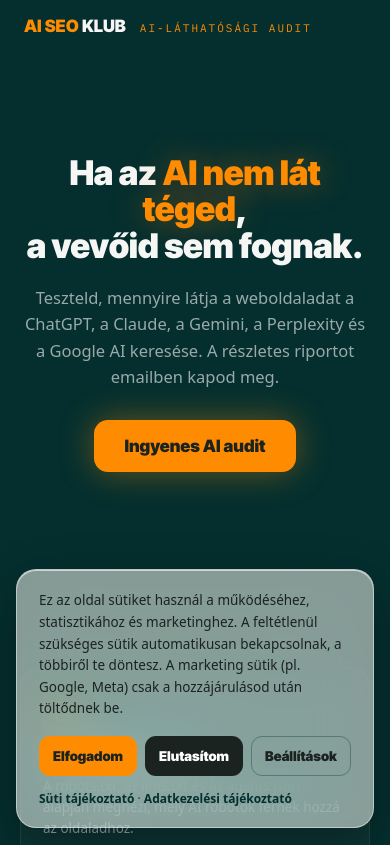
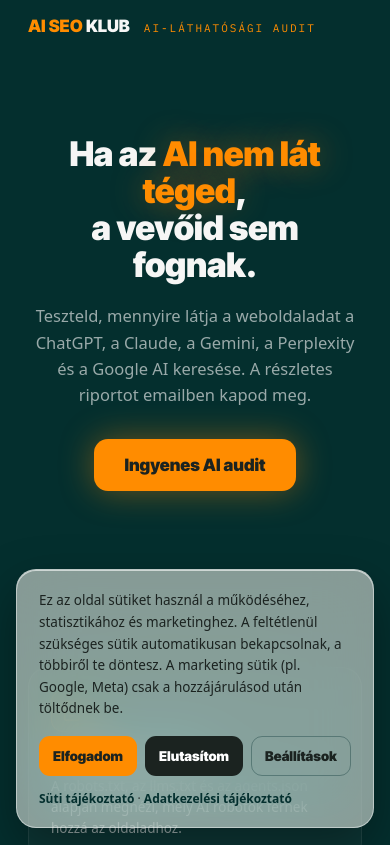
Before and after one commit to danielberndt-ai/aiseoklub, a Next.js app: page / in a window 390 px wide. Shown: the top 845 px of the page. Built offline with nearby package versions, Linux system fonts and the light colour scheme.

Commit message:
Mobilon nagyobb oldalpadding (CSS valtozoval), egyseges fejlec/tartalom/lablec margo

```diff
--- a/app/globals.css
+++ b/app/globals.css
@@ -3,6 +3,18 @@
 
 * {
   box-sizing: border-box;
+}
+
+/* Vízszintes oldalpadding. Azért CSS-változó, mert a fő konténerek inline
+   stílust használnak – azt egy sima media query nem tudná felülírni, a
+   var() értékét viszont igen. Mobilon több levegő kell a széleken. */
+:root {
+  --pad-x: 24px;
+}
+@media (max-width: 768px) {
+  :root {
+    --pad-x: 28px;
+  }
 }
 
 html,
--- a/components/AuditClient.jsx
+++ b/components/AuditClient.jsx
@@ -1305,7 +1305,7 @@ export default function AiVisibilityAudit() {
       <div className="glow-bg" style={{ width: 560, height: 560, bottom: -300, left: -200, background: "rgba(20,184,166,0.10)" }} />
 
       {/* Fejléc */}
-      <header style={{ padding: "16px 24px", position: "relative", zIndex: 1, flexShrink: 0 }}>
+      <header style={{ padding: "16px var(--pad-x)", position: "relative", zIndex: 1, flexShrink: 0 }}>
         <div style={{ maxWidth: 960, margin: "0 auto", display: "flex", alignItems: "baseline", gap: 14 }}>
           <a
             href="https://audit.aiseoklub.hu"
@@ -1317,7 +1317,7 @@ export default function AiVisibilityAudit() {
         </div>
       </header>
 
-      <main style={{ maxWidth: 960, width: "100%", margin: "0 auto", padding: "0 20px 64px", position: "relative", zIndex: 1, flex: 1 }}>
+      <main style={{ maxWidth: 960, width: "100%", margin: "0 auto", padding: "0 var(--pad-x) 64px", position: "relative", zIndex: 1, flex: 1 }}>
         {/* ============ HERO + ŰRLAP (közös intro) ============ */}
         {(heroMode || formMode) && (
           <section
@@ -1661,7 +1661,7 @@ export default function AiVisibilityAudit() {
 
       <footer
         style={{
-          padding: "18px 24px",
+          padding: "18px var(--pad-x)",
           // viewport-fit=cover mellett a tartalom a képernyő aljáig ér, ezért a
           // láblécnek ki kell kerülnie a home indicator sávját.
           paddingBottom: "calc(18px + env(safe-area-inset-bottom))",
--- a/components/PrivacyPolicyView.jsx
+++ b/components/PrivacyPolicyView.jsx
@@ -103,7 +103,7 @@ export default function PrivacyPolicy() {
       <div className="glow-bg" style={{ width: 560, height: 560, bottom: -300, left: -200, background: "rgba(20,184,166,0.10)" }} />
 
       {/* Fejléc */}
-      <header style={{ padding: "16px 24px", position: "relative", zIndex: 1, flexShrink: 0 }}>
+      <header style={{ padding: "16px var(--pad-x)", position: "relative", zIndex: 1, flexShrink: 0 }}>
         <div style={{ maxWidth: 960, margin: "0 auto", display: "flex", alignItems: "baseline", gap: 14 }}>
           <a href="/" style={{ fontFamily: FONT_DISPLAY, fontWeight: FONT_DISPLAY_WEIGHT, fontSize: 17, textDecoration: "none" }}>
             <span style={{ color: T.orange }}>AI SEO</span> <span style={{ color: T.text }}>KLUB</span>
@@ -112,7 +112,7 @@ export default function PrivacyPolicy() {
         </div>
       </header>
 
-      <main style={{ maxWidth: 760, width: "100%", margin: "0 auto", padding: "16px 20px 64px", position: "relative", zIndex: 1, flex: 1 }}>
+      <main style={{ maxWidth: 760, width: "100%", margin: "0 auto", padding: "16px var(--pad-x) 64px", position: "relative", zIndex: 1, flex: 1 }}>
         <a
           href="/"
           style={{
@@ -403,7 +403,7 @@ export default function PrivacyPolicy() {
 
       <footer
         style={{
-          padding: "18px 24px",
+          padding: "18px var(--pad-x)",
           paddingBottom: "calc(18px + env(safe-area-inset-bottom))",
           position: "relative",
           zIndex: 1,
```
